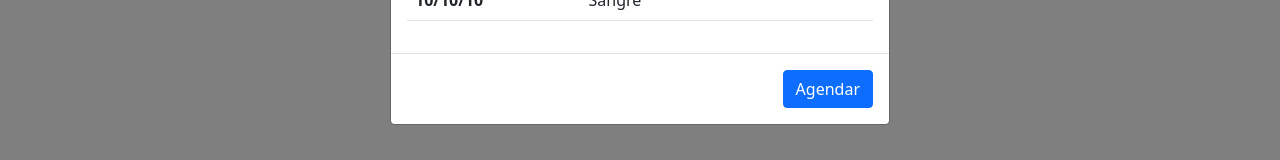
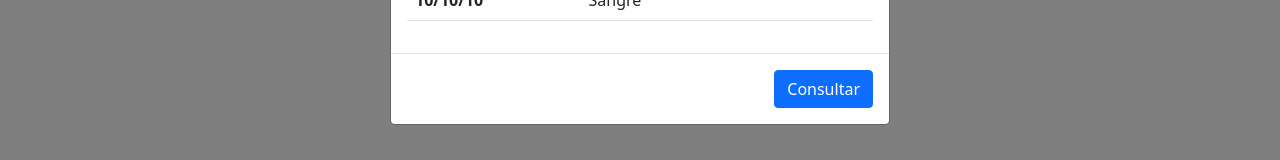
Before and after one commit to sarrietav-dev/lab-samples-app, a Next.js app in the folder frontend/: page / in a window 1280 px wide. Both pictures are taken after a click on the button "Ver Resultados". Shown: the part 217-377 px from the top of the page. Built offline with nearby package versions, Linux system fonts and the light colour scheme.

Commit message:
✏️ Change button name for something more appropriate

```diff
--- a/frontend/components/ResultListModal.tsx
+++ b/frontend/components/ResultListModal.tsx
@@ -34,7 +34,7 @@ const ResultsListModal = ({ show, handleShow }: ResultListProps) => {
         </table>
       </Modal.Body>
       <Modal.Footer>
-        <Button variant="primary">Agendar</Button>
+        <Button variant="primary">Consultar</Button>
       </Modal.Footer>
     </Modal>
   );
```
